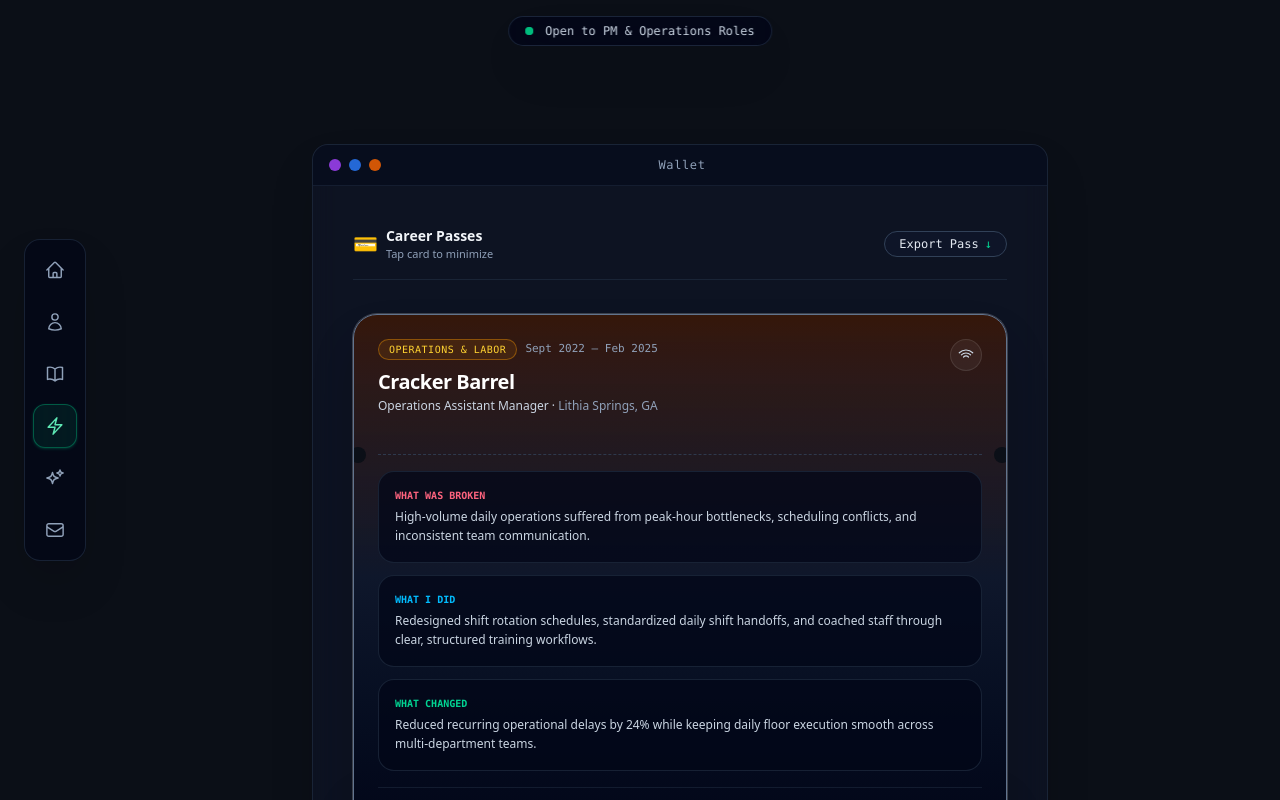
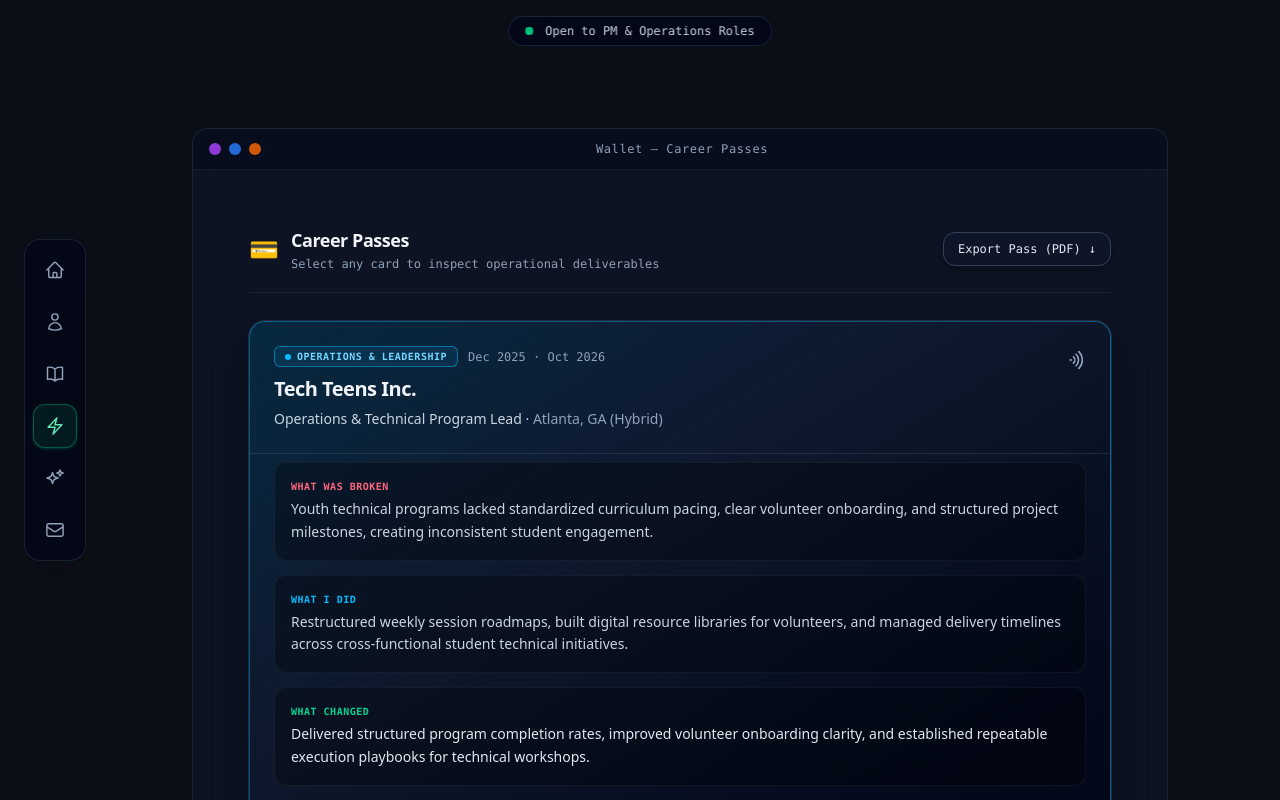
Before and after one commit to tanztylr/portfolio-v3, a Next.js app: page /experience in a window 1280 px wide. Shown: the top 800 px of the page. Built offline with nearby package versions, Linux system fonts and the light colour scheme.

Commit message:
feat: default open Tech Teens Inc career pass in wallet stack

```diff
--- a/app/experience/page.tsx
+++ b/app/experience/page.tsx
@@ -1,207 +1,240 @@
 'use client';
 
 import { useState } from 'react';
+import Link from 'next/link';
 import MacWindow from '../components/MacWindow';
 
-interface ExperiencePass {
+interface PassRole {
   id: string;
+  company: string;
   role: string;
-  organization: string;
-  dates: string;
+  period: string;
   location: string;
-  category: string;
+  badge: string;
+  badgeColor: string;
   gradient: string;
-  badgeColor: string;
-  broken: string;
-  did: string;
-  changed: string;
+  borderAccent: string;
+  dotColor: string;
+  passId: string;
+  whatWasBroken: string;
+  whatIDid: string;
+  whatChanged: string;
 }
 
-const PASSES: ExperiencePass[] = [
+const CAREER_PASSES: PassRole[] = [
   {
-    id: 'cb',
-    role: 'Operations Assistant Manager',
-    organization: 'Cracker Barrel',
-    dates: 'Sept 2022 – Feb 2025',
-    location: 'Lithia Springs, GA',
-    category: 'Operations & Labor',
-    gradient: 'from-amber-950/70 via-slate-900 to-slate-950',
-    badgeColor: 'border-amber-500/40 text-amber-300 bg-amber-500/10',
-    broken:
-      'High-volume daily operations suffered from peak-hour bottlenecks, scheduling conflicts, and inconsistent team communication.',
-    did: 'Redesigned shift rotation schedules, standardized daily shift handoffs, and coached staff through clear, structured training workflows.',
-    changed:
-      'Reduced recurring operational delays by 24% while keeping daily floor execution smooth across multi-department teams.',
+    id: 'tech-teens',
+    company: 'Tech Teens Inc.',
+    role: 'Operations & Technical Program Lead',
+    period: 'Dec 2025 · Oct 2026',
+    location: 'Atlanta, GA (Hybrid)',
+    badge: 'OPERATIONS & LEADERSHIP',
+    badgeColor: 'border-sky-400/50 bg-sky-500/10 text-sky-300',
+    gradient: 'from-sky-950/80 via-slate-900/90 to-slate-950',
+    borderAccent: 'border-sky-500/50 hover:border-sky-400',
+    dotColor: 'bg-sky-400',
+    passId: 'PASS ID: TT-2026-LEAD',
+    whatWasBroken:
+      'Youth technical programs lacked standardized curriculum pacing, clear volunteer onboarding, and structured project milestones, creating inconsistent student engagement.',
+    whatIDid:
+      'Restructured weekly session roadmaps, built digital resource libraries for volunteers, and managed delivery timelines across cross-functional student technical initiatives.',
+    whatChanged:
+      'Delivered structured program completion rates, improved volunteer onboarding clarity, and established repeatable execution playbooks for technical workshops.',
   },
   {
-    id: 'as',
-    role: 'Claims Associate',
-    organization: 'Assurant',
-    dates: 'Apr 2021 – Apr 2022',
-    location: 'Kennesaw, GA',
-    category: 'Systems Rollout',
-    gradient: 'from-blue-950/70 via-slate-900 to-slate-950',
-    badgeColor: 'border-blue-500/40 text-blue-300 bg-blue-500/10',
-    broken:
-      'HR and internal initiative tracking lacked central visibility, leading to delayed project deadlines and operational rework.',
-    did: 'Built a structured tracking dashboard for team projects, coordinated HRIS technology rollout milestones, and delivered system onboarding for new hires.',
-    changed:
-      'Standardized leadership progress updates, cut down operational rework, and improved new-hire software adoption rates.',
+    id: 'cracker-barrel',
+    company: 'Cracker Barrel',
+    role: 'Operations Assistant Manager',
+    period: 'Sept 2022 · Feb 2025',
+    location: 'Lithia Springs, GA',
+    badge: 'OPERATIONS & LABOR',
+    badgeColor: 'border-amber-400/50 bg-amber-500/10 text-amber-300',
+    gradient: 'from-amber-950/80 via-slate-900/90 to-slate-950',
+    borderAccent: 'border-amber-500/50 hover:border-amber-400',
+    dotColor: 'bg-amber-400',
+    passId: 'PASS ID: CB-2026-AUTH',
+    whatWasBroken:
+      'High-volume daily operations suffered from peak-hour floor bottlenecks, shift coverage gaps, and inconsistent cross-department communication.',
+    whatIDid:
+      'Redesigned shift rotation schedules, standardized opening and closing handoffs, and coached floor personnel through structured execution checklists.',
+    whatChanged:
+      'Reduced recurring operational delays by 24% while maintaining seamless daily floor execution across multi-department teams.',
   },
   {
-    id: 'td',
-    role: 'Operations Manager / Project Coordinator',
-    organization: '1000 Degrees',
-    dates: 'Mar 2019 – Mar 2021',
+    id: 'assurant',
+    company: 'Assurant',
+    role: 'Claims Associate',
+    period: 'Apr 2021 · Apr 2022',
     location: 'Kennesaw, GA',
-    category: 'Compliance & Scheduling',
-    gradient: 'from-purple-950/70 via-slate-900 to-slate-950',
-    badgeColor: 'border-purple-500/40 text-purple-300 bg-purple-500/10',
-    broken:
-      'Labor scheduling inefficiencies led to improper shift coverage, compliance risks, and slow onboarding for new team members.',
-    did: 'Overhauled labor rotation schedules, reorganized onboarding documentation, and managed recurring payroll and compliance deadlines.',
-    changed:
-      'Balanced shift coverage, reduced early-stage operational errors from new hires, and kept core business workflows running on schedule.',
+    badge: 'SYSTEMS ROLLOUT',
+    badgeColor: 'border-blue-500/50 bg-blue-600/10 text-blue-300',
+    gradient: 'from-blue-950/90 via-slate-900/90 to-slate-950',
+    borderAccent: 'border-blue-500/50 hover:border-blue-400',
+    dotColor: 'bg-blue-400',
+    passId: 'PASS ID: AS-2026-AUTH',
+    whatWasBroken:
+      'Internal claims tracking lacked centralized milestone visibility, leading to delayed escalations and repetitive manual inquiries.',
+    whatIDid:
+      'Maintained structured tracking queues, monitored claim status lifecycles, and assisted team members with system adoption during software workflow transitions.',
+    whatChanged:
+      'Standardized leadership progress updates, cut down operational rework, and improved software adoption consistency.',
   },
   {
-    id: 'pf',
+    id: 'thousand-degrees',
+    company: '1000 Degrees Pizza',
+    role: 'Operations Manager / Project Coordinator',
+    period: 'Mar 2019 · Mar 2021',
+    location: 'Kennesaw, GA',
+    badge: 'COMPLIANCE & SCHEDULING',
+    badgeColor: 'border-red-500/50 bg-red-600/10 text-red-300',
+    gradient: 'from-red-950/80 via-slate-900/90 to-slate-950',
+    borderAccent: 'border-red-500/50 hover:border-red-400',
+    dotColor: 'bg-red-400',
+    passId: 'PASS ID: TD-2026-AUTH',
+    whatWasBroken:
+      'Labor scheduling inefficiencies led to improper shift coverage, compliance bottlenecks, and slow onboarding for new team members.',
+    whatIDid:
+      'Overhauled labor rotation schedules, reorganized training documentation, and audited weekly compliance milestones and inventory logs.',
+    whatChanged:
+      'Balanced shift coverage, reduced onboarding errors, and kept core business workflows running smoothly on schedule.',
+  },
+  {
+    id: 'planet-fitness',
+    company: 'Planet Fitness',
     role: 'Team Lead',
-    organization: 'Planet Fitness',
-    dates: 'Aug 2017 – Aug 2019',
+    period: 'Aug 2017 · Aug 2019',
     location: 'Mableton, GA',
-    category: 'Shift Execution',
-    gradient: 'from-emerald-950/70 via-slate-900 to-slate-950',
-    badgeColor: 'border-emerald-500/40 text-emerald-300 bg-emerald-500/10',
-    broken:
-      'Communication gaps during shift changes created inconsistent facility operations and member tracking issues.',
-    did: 'Led daily shift syncs, trained staff on member-tracking systems, and maintained strict operational and safety compliance.',
-    changed:
-      'Improved shift communication, ensured consistent service delivery, and maintained high performance evaluation ratings.',
+    badge: 'SHIFT EXECUTION',
+    badgeColor: 'border-purple-400/50 bg-purple-600/15 text-purple-300',
+    gradient: 'from-purple-950/90 via-slate-900/90 to-slate-950',
+    borderAccent: 'border-purple-500/50 hover:border-purple-400',
+    dotColor: 'bg-purple-400',
+    passId: 'PASS ID: PF-2026-AUTH',
+    whatWasBroken:
+      'Communication gaps during shift handoffs created inconsistent facility upkeep and member account tracking delays.',
+    whatIDid:
+      'Led daily shift syncs, trained front-desk staff on account systems, and maintained strict operational compliance and safety standards.',
+    whatChanged:
+      'Improved shift communication consistency, kept operations aligned, and maintained high performance evaluation ratings.',
   },
 ];
 
 export default function ExperiencePage() {
-  const [activePassId, setActivePassId] = useState<string | null>('cb');
+  // Set to 'tech-teens' so the top pass is fully expanded by default
+  const [activePassId, setActivePassId] = useState<string>('tech-teens');
+
+  const togglePass = (id: string) => {
+    setActivePassId((prev) => (prev === id ? '' : id));
+  };
 
   return (
-    <main className="mx-auto max-w-3xl px-4 py-8 lg:py-12">
-      <MacWindow title="Wallet">
-        <div className="p-2 sm:p-4 space-y-6">
+    <main className="mx-auto max-w-5xl px-4 sm:px-6 py-4 sm:py-8">
+      <MacWindow title="Wallet — Career Passes">
+        <div className="p-5 sm:p-8 space-y-6">
 
-          {/* WALLET TOP APP BAR */}
-          <div className="flex items-center justify-between border-b border-slate-800/80 pb-4">
-            <div className="flex items-center gap-2">
-              <span className="text-xl">💳</span>
+          {/* TOP WALLET ACTION BAR */}
+          <div className="flex flex-col sm:flex-row sm:items-center justify-between gap-4 border-b border-slate-800/80 pb-5">
+            <div className="flex items-center gap-3">
+              <span className="text-2xl">💳</span>
               <div>
-                <h1 className="text-sm font-semibold text-slate-100">Career Passes</h1>
-                <p className="text-[11px] text-slate-400 font-light">
-                  {activePassId ? 'Tap card to minimize' : 'Select a pass to inspect breakdown'}
+                <h1 className="text-base sm:text-lg font-bold text-slate-100 tracking-tight">
+                  Career Passes
+                </h1>
+                <p className="text-xs font-mono text-slate-400 mt-0.5">
+                  Select any card to inspect operational deliverables
                 </p>
               </div>
             </div>
 
             <a
-              href="/resume.pdf"
-              download="Tanza_Taylor_Resume.pdf"
-              className="inline-flex items-center gap-1.5 rounded-full border border-slate-700 bg-slate-900/90 px-3.5 py-1 text-xs font-mono text-slate-200 transition hover:border-slate-500 hover:text-white"
+              href="/Tanza_Taylor_Resume.pdf"
+              download
+              className="inline-flex items-center gap-2 rounded-xl border border-slate-700 bg-slate-900/90 px-3.5 py-2 text-xs font-mono text-slate-200 transition hover:border-slate-500 hover:text-white shadow-md self-start sm:self-auto cursor-pointer"
             >
-              <span>Export Pass</span>
-              <span className="text-emerald-400">↓</span>
+              <span>Export Pass (PDF)</span>
+              <span>↓</span>
             </a>
           </div>
 
-          {/* NATIVE OVERLAPPING WALLET PASS STACK */}
-          <div className="relative pt-4 pb-24">
-            {PASSES.map((pass, index) => {
-              const isSelected = activePassId === pass.id;
+          {/* WALLET PASSES ACCORDION STACK */}
+          <div className="flex flex-col space-y-3 pt-1">
+            {CAREER_PASSES.map((pass) => {
+              const isOpen = activePassId === pass.id;
 
               return (
                 <div
                   key={pass.id}
-                  onClick={() => setActivePassId(isSelected ? null : pass.id)}
-                  style={{
-                    // Stacked offset: cards naturally peek out from underneath each other
-                    marginTop: index === 0 ? 0 : isSelected ? '16px' : '-70px',
-                    zIndex: isSelected ? 40 : index + 10,
-                  }}
-                  className={`group relative rounded-3xl border transition-all duration-500 ease-out cursor-pointer overflow-hidden shadow-2xl bg-gradient-to-b ${pass.gradient} ${
-                    isSelected
-                      ? 'border-slate-500 ring-1 ring-white/20 translate-y-[-6px]'
-                      : 'border-slate-800/90 hover:border-slate-600 hover:translate-y-[-10px]'
+                  onClick={() => togglePass(pass.id)}
+                  className={`rounded-2xl border bg-gradient-to-br ${pass.gradient} ${pass.borderAccent} transition-all duration-300 shadow-2xl cursor-pointer overflow-hidden ${
+                    isOpen ? 'ring-1 ring-white/10' : 'opacity-85 hover:opacity-100 hover:translate-y-[-2px]'
                   }`}
                 >
-                  {/* PASS TOP HEADER STRIP */}
-                  <div className="p-5 sm:p-6 flex items-start justify-between">
-                    <div>
-                      <div className="flex items-center gap-2">
-                        <span className={`rounded-full border px-2.5 py-0.5 text-[10px] font-mono uppercase tracking-wider ${pass.badgeColor}`}>
-                          {pass.category}
+                  {/* PASS CARD HEADER */}
+                  <div className="p-5 sm:p-6 flex items-start justify-between gap-4">
+                    <div className="space-y-1.5">
+                      <div className="flex flex-wrap items-center gap-2.5">
+                        <span className={`inline-flex items-center gap-1.5 rounded-md border px-2.5 py-0.5 text-[10px] font-mono tracking-wider font-semibold uppercase ${pass.badgeColor}`}>
+                          <span className={`h-1.5 w-1.5 rounded-full ${pass.dotColor}`} />
+                          {pass.badge}
                         </span>
-                        <span className="text-[11px] font-mono text-slate-400">
-                          {pass.dates}
+                        <span className="text-xs font-mono text-slate-400">
+                          {pass.period}
                         </span>
                       </div>
 
-                      <h2 className="mt-2 text-lg sm:text-xl font-semibold text-white tracking-tight">
-                        {pass.organization}
+                      <h2 className="text-lg sm:text-xl font-bold text-slate-100 tracking-tight pt-0.5">
+                        {pass.company}
                       </h2>
-                      <p className="text-xs text-slate-300 font-light mt-0.5">
-                        {pass.role} · <span className="text-slate-400">{pass.location}</span>
+                      <p className="text-xs sm:text-sm text-slate-300 font-medium">
+                        {pass.role} · <span className="text-slate-400 font-light">{pass.location}</span>
                       </p>
                     </div>
 
-                    {/* NFC / CONTACTLESS PASS ICON */}
-                    <div className="h-8 w-8 rounded-full border border-white/10 bg-white/5 flex items-center justify-center shrink-0">
-                      <svg className="h-4 w-4 text-slate-300" fill="none" viewBox="0 0 24 24" stroke="currentColor" strokeWidth={1.75}>
-                        <path strokeLinecap="round" strokeLinejoin="round" d="M8.288 15.038a5.25 5.25 0 0 1 7.424 0M5.106 11.856c3.807-3.808 9.98-3.808 13.788 0M1.924 8.674c5.565-5.565 14.587-5.565 20.152 0" />
+                    {/* NFC SIGNAL ICON */}
+                    <div className="shrink-0 text-slate-400 pt-1">
+                      <svg className="h-5 w-5 rotate-90" fill="none" viewBox="0 0 24 24" stroke="currentColor" strokeWidth={2}>
+                        <path strokeLinecap="round" strokeLinejoin="round" d="M8.288 15.038a5.25 5.25 0 0 1 7.424 0M5.106 11.856c3.807-3.808 9.98-3.808 13.788 0M1.924 8.674c5.565-5.565 14.587-5.565 20.152 0M12.53 18.22l-.53.53-.53-.53a.75.75 0 0 1 1.06 0Z" />
                       </svg>
                     </div>
                   </div>
 
-                  {/* EXPANDED PASS BODY (Only visible when card is active) */}
-                  {isSelected && (
-                    <div className="px-5 pb-6 sm:px-6 pt-2 space-y-4 animate-fadeIn">
+                  {/* EXPANDED PASS BODY */}
+                  {isOpen && (
+                    <div className="px-5 sm:px-6 pb-6 pt-2 space-y-3.5 border-t border-white/10">
 
-                      {/* Perforated Pass Divider */}
-                      <div className="relative border-t border-dashed border-slate-700/80 my-2">
-                        <div className="absolute -left-7 -top-2 h-4 w-4 rounded-full bg-[#0b0f17]" />
-                        <div className="absolute -right-7 -top-2 h-4 w-4 rounded-full bg-[#0b0f17]" />
-                      </div>
-
-                      <div className="grid grid-cols-1 gap-3 pt-2">
-                        <div className="rounded-2xl border border-slate-800/80 bg-slate-950/70 p-4 space-y-1">
-                          <span className="text-[10px] font-mono uppercase text-rose-400 font-semibold block">
-                            What was broken
+                      <div className="rounded-xl border border-white/5 bg-black/30 p-4 space-y-1">
+                        <span className="font-mono text-[10px] tracking-wider text-rose-400 font-semibold uppercase block">
+                          What Was Broken
                         </span>
-                          <p className="text-xs text-slate-300 font-light leading-relaxed">
-                            {pass.broken}
+                        <p className="text-xs sm:text-sm text-slate-300 font-light leading-relaxed">
+                          {pass.whatWasBroken}
                         </p>
                       </div>
 
-                        <div className="rounded-2xl border border-slate-800/80 bg-slate-950/70 p-4 space-y-1">
-                          <span className="text-[10px] font-mono uppercase text-sky-400 font-semibold block">
-                            What I did
+                      <div className="rounded-xl border border-white/5 bg-black/30 p-4 space-y-1">
+                        <span className="font-mono text-[10px] tracking-wider text-sky-400 font-semibold uppercase block">
+                          What I Did
                         </span>
-                          <p className="text-xs text-slate-300 font-light leading-relaxed">
-                            {pass.did}
+                        <p className="text-xs sm:text-sm text-slate-300 font-light leading-relaxed">
+                          {pass.whatIDid}
                         </p>
                       </div>
 
-                        <div className="rounded-2xl border border-slate-800/80 bg-slate-950/70 p-4 space-y-1">
-                          <span className="text-[10px] font-mono uppercase text-emerald-400 font-semibold block">
-                            What changed
+                      <div className="rounded-xl border border-white/5 bg-black/30 p-4 space-y-1">
+                        <span className="font-mono text-[10px] tracking-wider text-emerald-400 font-semibold uppercase block">
+                          What Changed
                         </span>
-                          <p className="text-xs text-slate-300 font-light leading-relaxed">
-                            {pass.changed}
+                        <p className="text-xs sm:text-sm text-slate-200 font-medium leading-relaxed">
+                          {pass.whatChanged}
                         </p>
                       </div>
+
+                      {/* PASS FOOTER METADATA */}
+                      <div className="flex items-center justify-between pt-1 text-[10px] font-mono text-slate-500">
+                        <span>{pass.passId}</span>
+                        <span>Tap to fold</span>
                       </div>
 
-                      {/* Barcode Pass Footer */}
-                      <div className="pt-3 flex items-center justify-between text-[11px] font-mono text-slate-500 border-t border-slate-800/60">
-                        <span>PASS ID: {pass.id.toUpperCase()}-2026-AUTH</span>
-                        <span className="text-slate-400">Tap to fold</span>
-                      </div>
                     </div>
                   )}
                 </div>
@@ -209,6 +242,17 @@
             })}
           </div>
 
+          {/* BOTTOM WALLET FOOTER */}
+          <div className="pt-4 border-t border-slate-800/60 flex items-center justify-between text-xs sm:text-sm">
+            <span className="text-slate-400">Want to inspect verified project blueprints?</span>
+            <Link
+              href="/projects"
+              className="font-semibold text-amber-400 hover:text-amber-300 transition"
+            >
+              Explore Launchpad →
+            </Link>
+          </div>
+
         </div>
       </MacWindow>
     </main>
```
Lines whose indentation alone changed are shown as unchanged.
